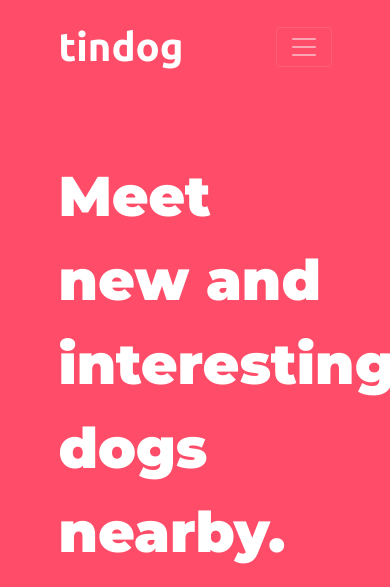
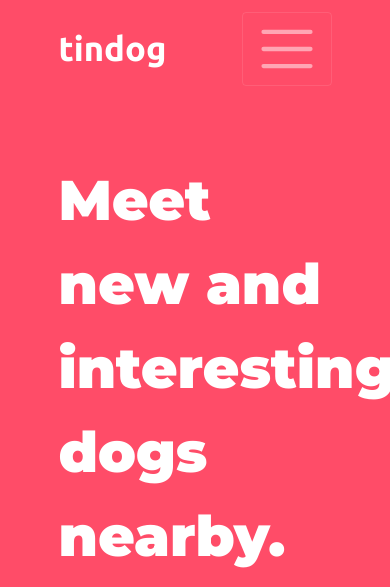
Before and after one commit to atrox3d/1HDOC-tindog, a plain HTML site: page templates/index.html in a window 390 px wide. Shown: the top 587 px of the page. Drawn offline with nearby package versions, Linux system fonts and the light colour scheme; files that its build step writes are made by us from their sources; files whose address does not match are found by name.

Commit message:
fix navbar menu size

```diff
--- a/static/css/styles.css
+++ b/static/css/styles.css
@@ -28,9 +28,15 @@ h1 {
     padding: 0 0 4.5rem;
 }
 
+.navbar-toggler-icon {
+    width: 4rem;
+    height: 4rem;
+}
+
 .navbar-brand {
     font-family: 'Ubuntu', sans-serif;
-    font-size: 2.5rem;
+    /* font-size: 2.5rem; */
+    font-size: calc(100% + 1.5vw + 1.5vh);
     font-weight: bold;
 }
 
@@ -39,7 +45,8 @@ h1 {
 }
 
 .nav-link {
-    font-size: 1.2rem;
+    /* font-size: 1.2rem; */
+    font-size: calc(100% + 1.5vw + 1.5vh);
 }
 
 /* download buttons */
```
